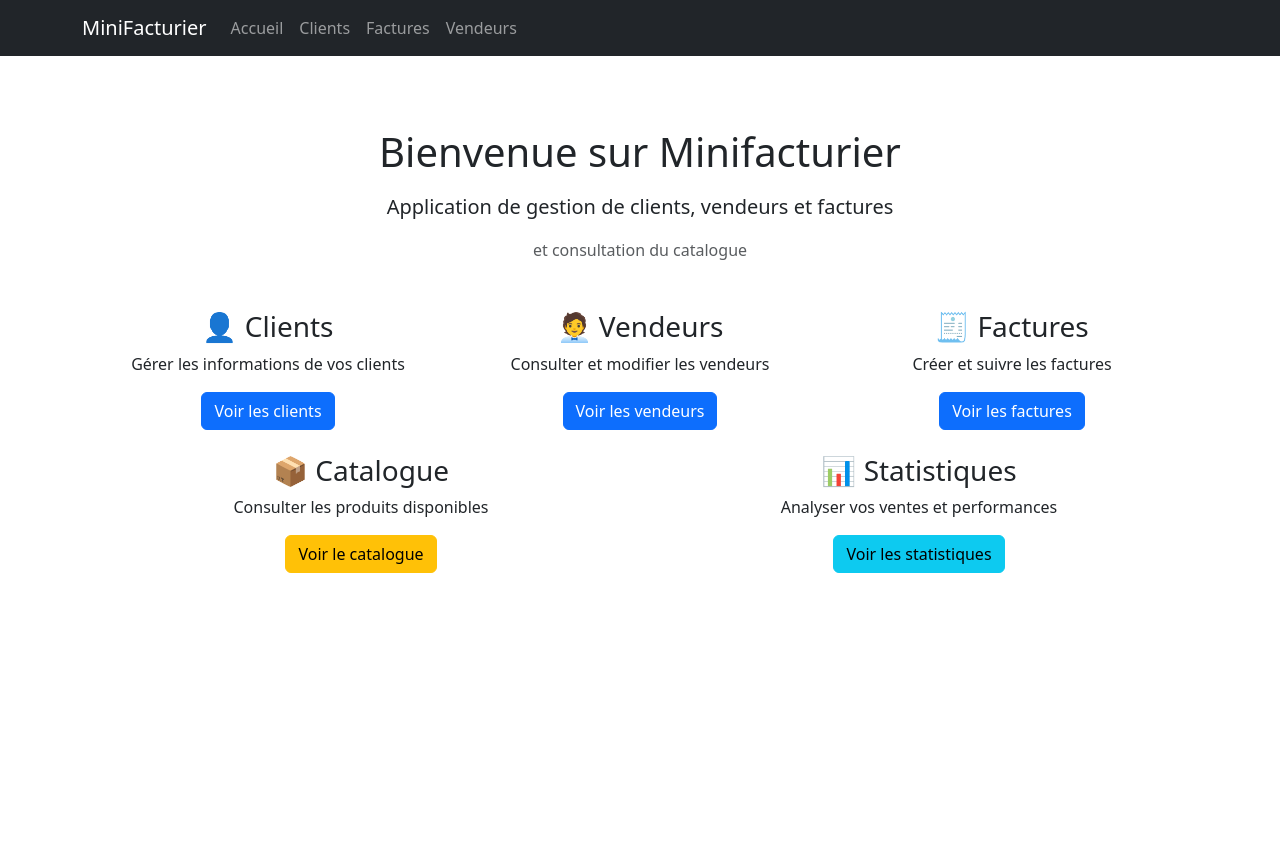
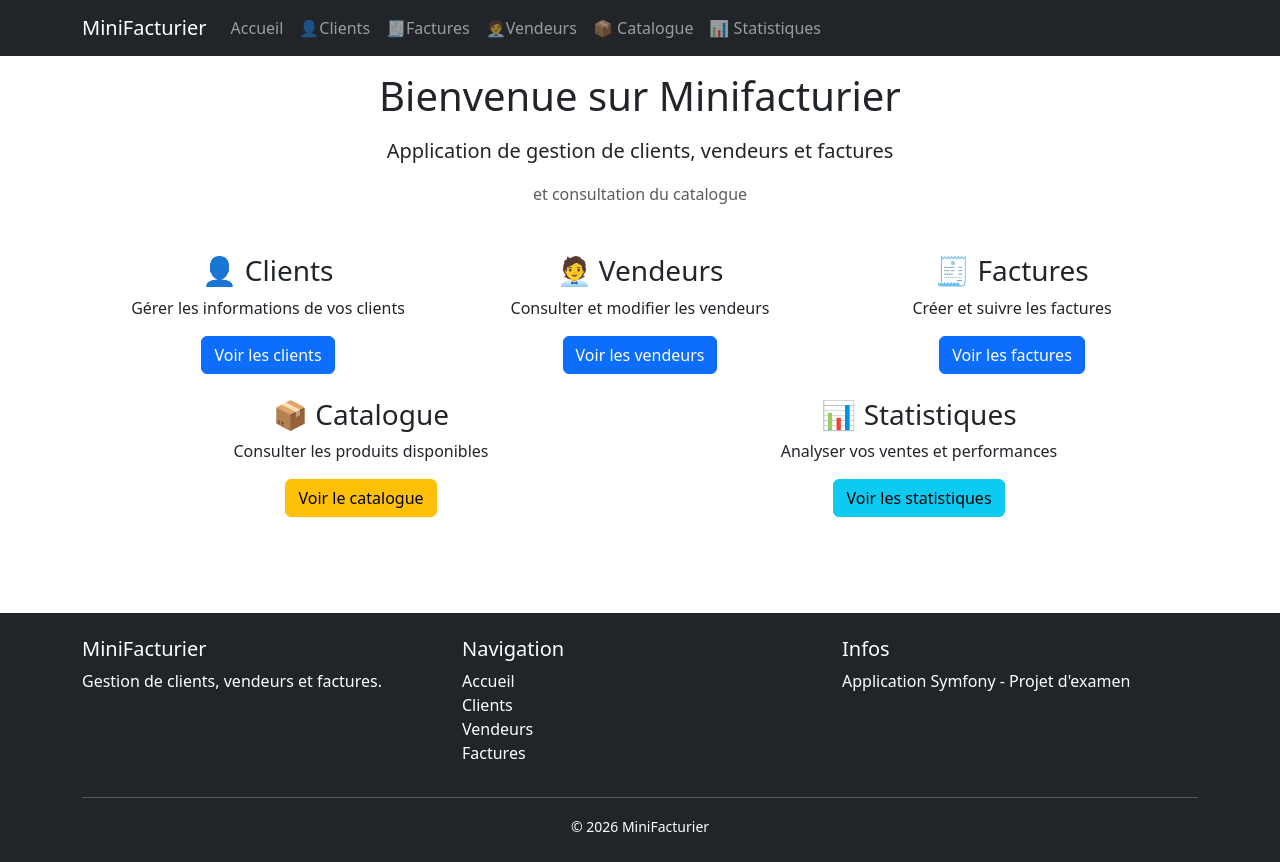
Before and after one commit to jefflearning40/minifacturier, a Symfony app: template templates/home/index.html.twig in a window 1280 px wide. Before the commit the page ends 573 px from the top, so only its background shows below. Run offline with Twig, Linux system fonts and the light colour scheme; the template is opened without the code that fills it, so the values that code supplies are empty; some libraries are stand-ins or nearby versions.

Commit message:
update navbar et create footer

```diff
--- a/templates/components/footer.html.twig
+++ b/templates/components/footer.html.twig
@@ -0,0 +1,39 @@
+<footer class="bg-dark text-white mt-5 py-4">
+    <div class="container">
+
+        <div class="row text-center text-md-start">
+
+            <div class="col-md-4 mb-3">
+                <h5>MiniFacturier</h5>
+                <p class="mb-0">
+                    Gestion de clients, vendeurs et factures.
+                </p>
+            </div>
+
+            <div class="col-md-4 mb-3">
+                <h5>Navigation</h5>
+                <ul class="list-unstyled mb-0">
+                    <li><a href="{{ path('app_home') }}" class="text-white text-decoration-none">Accueil</a></li>
+                    <li><a href="{{ path('app_customer_index') }}" class="text-white text-decoration-none">Clients</a></li>
+                    <li><a href="{{ path('app_seller_index') }}" class="text-white text-decoration-none">Vendeurs</a></li>
+                    <li><a href="{{ path('app_invoice_index') }}" class="text-white text-decoration-none">Factures</a></li>
+                </ul>
+            </div>
+
+            <div class="col-md-4 mb-3">
+                <h5>Infos</h5>
+                <p class="mb-0">
+                    Application Symfony - Projet d'examen
+                </p>
+            </div>
+
+        </div>
+
+        <hr class="border-light">
+
+        <div class="text-center">
+            <small>© {{ "now"|date("Y") }} MiniFacturier</small>
+        </div>
+
+    </div>
+</footer>
--- a/templates/components/navbar.html.twig
+++ b/templates/components/navbar.html.twig
@@ -1,4 +1,4 @@
-<nav class="navbar navbar-expand-lg navbar-dark bg-dark">
+<nav class="navbar navbar-expand-lg navbar-dark bg-dark fixed-top">
     <div class="container">
         <a class="navbar-brand" href="{{ path('app_home') }}">
             MiniFacturier
@@ -30,7 +30,7 @@
                         class="nav-link {% if app.request.attributes.get('_route') starts with 'app_customer_' %}active{% endif %}"
                         href="{{ path('app_customer_index') }}"
                     >
-                        Clients
+                    👤Clients
                     </a>
                 </li>
 
@@ -39,7 +39,7 @@
                         class="nav-link {% if app.request.attributes.get('_route') starts with 'app_invoice_' %}active{% endif %}"
                         href="{{ path('app_invoice_index') }}"
                     >
-                        Factures
+                    🧾Factures
                     </a>
                 </li>
 
@@ -48,7 +48,27 @@
                         class="nav-link {% if app.request.attributes.get('_route') starts with 'app_seller_' %}active{% endif %}"
                         href="{{ path('app_seller_index') }}"
                     >
-                        Vendeurs
+                    🧑‍💼Vendeurs
+                    </a>
+                </li>
+
+                <!-- Catalogue -->
+                <li class="nav-item">
+                    <a
+                        class="nav-link catalogue {% if app.request.attributes.get('_route') starts with 'app_catalog_' %}active{% endif %}"
+                        href="{{ path('app_catalog_index') }}"
+                    >
+                    📦 Catalogue
+                    </a>
+                </li>
+
+                <!-- Statistiques -->
+                <li class="nav-item">
+                    <a
+                        class="nav-link stats {% if app.request.attributes.get('_route') starts with 'app_stats_' %}active{% endif %}"
+                        href="{{ path('app_stats_index') }}"
+                    >
+                    📊 Statistiques
                     </a>
                 </li>
 
```
